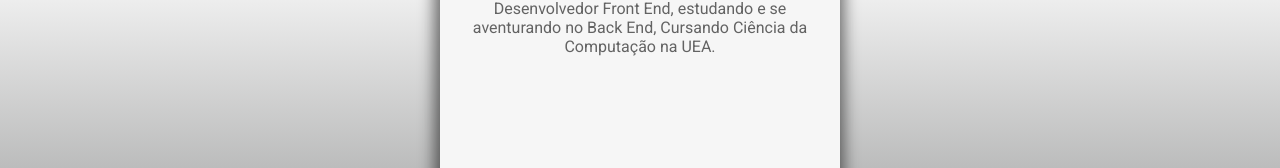
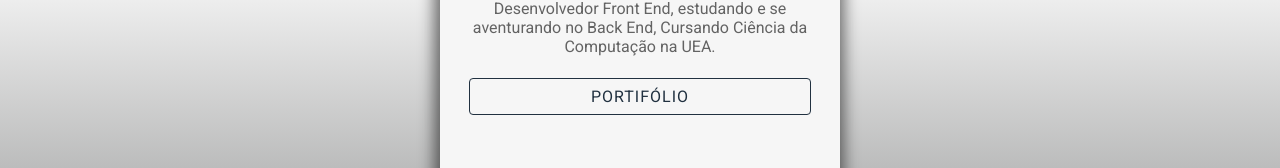
Before and after one commit to Elian-beep/my-link-tree, a Vue app: page / in a window 1280 px wide. Shown: the part 240-408 px from the top of the page. Built offline with nearby package versions, Linux system fonts and the light colour scheme.

Commit message:
button non-functional

```diff
--- /dev/null
+++ b/src/components/BodyPage.vue
@@ -0,0 +1,25 @@
+<template>
+  <div>
+    <ButtonLink />
+  </div>
+</template>
+
+<script lang="ts">
+import { defineComponent } from "vue";
+import ButtonLink from "./ButtonLink.vue";
+
+export default defineComponent({
+  name: "BodyPage",
+  components: { ButtonLink }
+});
+</script>
+
+<style scoped>
+div{
+    margin-top: 22px;
+    gap: 16px;
+    display: flex;
+    flex-direction: column;
+    align-items: center;
+}
+</style>
--- /dev/null
+++ b/src/components/ButtonLink.vue
@@ -0,0 +1,39 @@
+<template>
+    <a href="#">
+        Portifólio
+    </a>
+</template>
+
+<script lang="ts">
+import { defineComponent } from 'vue';
+
+export default defineComponent({
+    name: 'ButtonLink',
+});
+</script>
+
+<style scoped>
+
+a{
+    border: 1px solid #213140;
+    width: 85%;
+    height: 35px;
+    border-radius: 4px;
+
+    display: flex;
+    justify-content: center;
+    align-items: center;
+
+    color: #213140;
+    text-decoration: none;
+    text-transform: uppercase;
+    letter-spacing: 1px;
+
+    transition: ease-in .2s;
+}
+
+a:hover{
+    background: #213140;
+    color: rgb(246, 246, 246);
+}
+</style>
--- a/src/components/ContentPage.vue
+++ b/src/components/ContentPage.vue
@@ -1,17 +1,18 @@
 <template>
   <div class="content">
     <HeaderPage />
-
+    <BodyPage />
   </div>
 </template>
 
-  <script lang="ts">
+<script lang="ts">
 import { defineComponent } from "vue";
 import HeaderPage from './HeaderPage.vue';
+import BodyPage from "./BodyPage.vue";
 
 export default defineComponent({
   name: "ContentPage",
-  components: { HeaderPage }
+  components: { HeaderPage, BodyPage }
 });
 </script>
 
```
